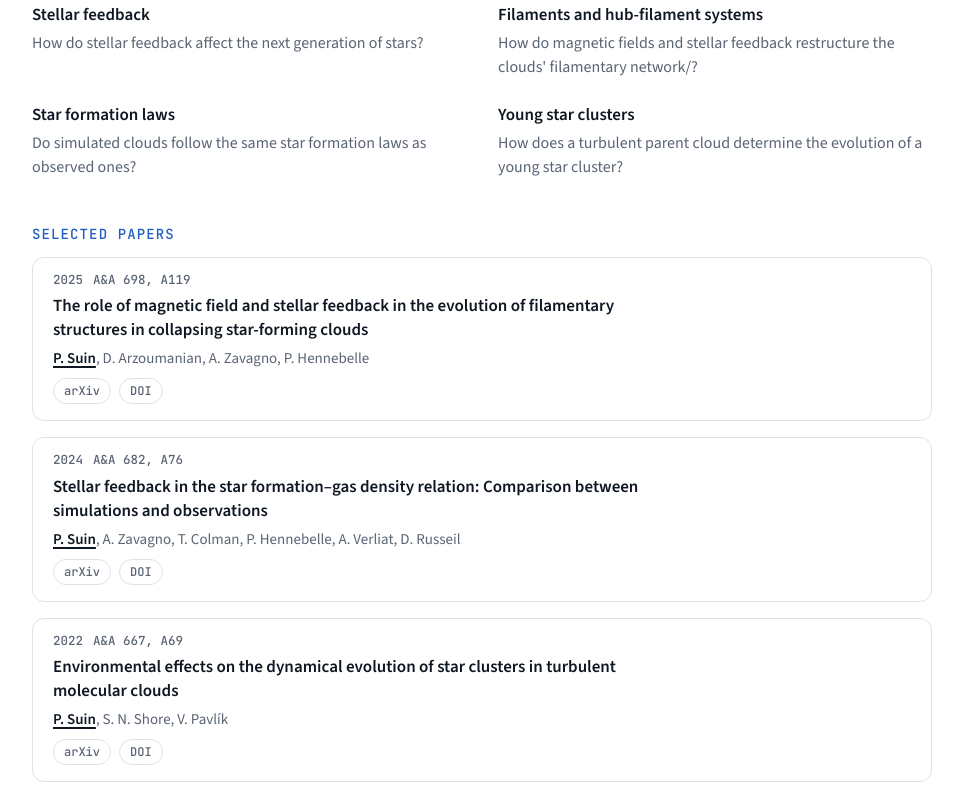
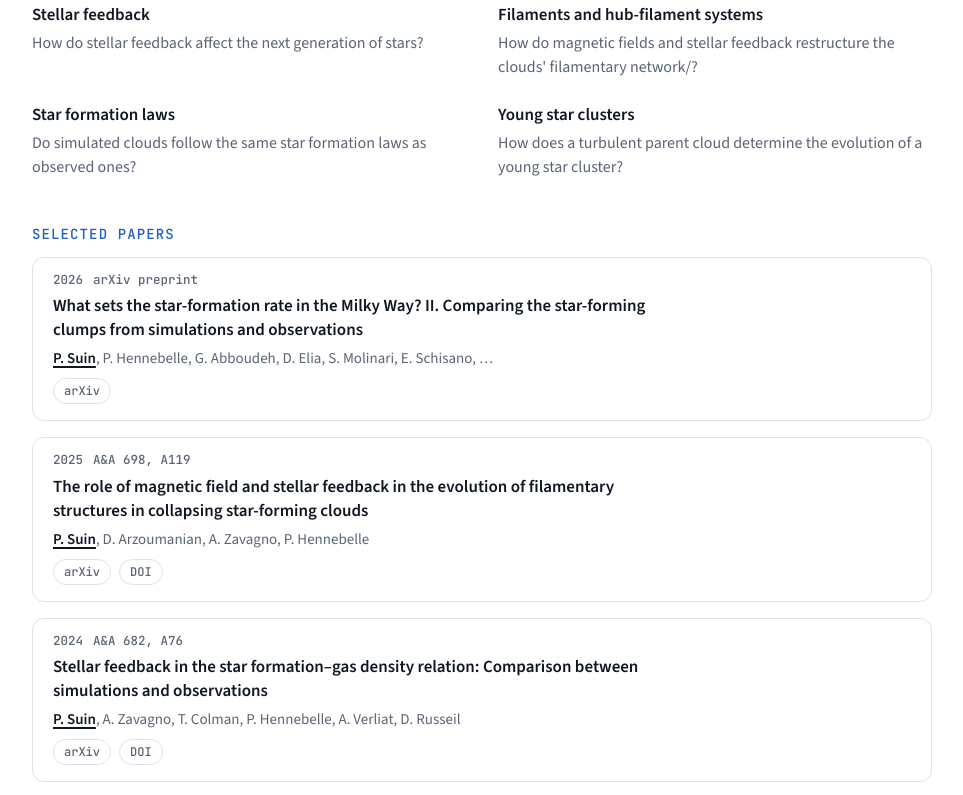
Before and after one commit to PaoloSuin/paolosuin.github.io, a plain HTML site: page index.html in a window 1280 px wide. Shown: the part 571-1366 px from the top of the page, without its empty margins (158-1121 px from the left). Drawn offline with nearby package versions, Linux system fonts and the light colour scheme.

Commit message:
Add new publications for 2026 and 2025

```diff
--- a/index.html
+++ b/index.html
@@ -390,6 +390,12 @@
       <p class="label lone">Selected papers</p>
       <ol class="pubs">
         <li class="pub">
+          <div class="meta"><span class="yr">2026</span><span>arXiv preprint</span></div>
+          <p class="t">What sets the star-formation rate in the Milky Way? II. Comparing the star-forming clumps from simulations and observations</p>
+          <div class="a"><u class="me">P. Suin</u>, P. Hennebelle, G. Abboudeh, D. Elia, S. Molinari, E. Schisano, …</div>
+          <div class="links"><a href="https://arxiv.org/abs/2610.36059" target="_blank" rel="noopener">arXiv</a></div>
+        </li>
+        <li class="pub">
           <div class="meta"><span class="yr">2025</span><span>A&amp;A 698, A119</span></div>
           <p class="t">The role of magnetic field and stellar feedback in the evolution of filamentary structures in collapsing star-forming clouds</p>
           <div class="a"><u class="me">P. Suin</u>, D. Arzoumanian, A. Zavagno, P. Hennebelle</div>
@@ -426,6 +432,7 @@
   <main>
     <h1 class="pagetitle">Publications</h1>
     <section class="yearblock"><h2 class="year">2026</h2><ol class="plist">
+      <li><p class="pt">What sets the star-formation rate in the Milky Way? II. Comparing the star-forming clumps from simulations and observations</p><div class="pa"><u class="me">P. Suin</u>, P. Hennebelle, G. Abboudeh, D. Elia, S. Molinari, E. Schisano, … <span class="n">(16 authors)</span></div><div class="pv">arXiv:2610.36059, 2026 (submitted to A&amp;A)</div><div class="links"><a href="https://arxiv.org/abs/2610.36059" target="_blank" rel="noopener">arXiv</a></div></li>
       <li><p class="pt">The 10–15 GHz radio continuum survey of the Galactic Plane with SKAO</p><div class="pa">A. Bracco, A. Ingallinera, A. J. T. Ramaila, …, <u class="me">P. Suin</u>, … <span class="n">(65 authors)</span></div><div class="pv">Chapter in <i>Advancing Astrophysics with the SKA II</i>, arXiv:2606.26278, 2026</div><div class="links"><a href="https://arxiv.org/abs/2606.26278" target="_blank" rel="noopener">arXiv</a></div></li>
       <li><p class="pt">MXDFz4.4: A LyC emitter 250 Myr after the epoch of reionization and a first test of Lyα morphology as a tracer of LyC escape at high redshift</p><div class="pa">I. Goovaerts, M. Rafelski, A. Beckett, …, <u class="me">P. Suin</u>, … <span class="n">(17 authors)</span></div><div class="pv"><i>The Astrophysical Journal</i>, 2026</div><div class="links"><a href="https://arxiv.org/abs/2603.04517" target="_blank" rel="noopener">arXiv</a><a href="https://doi.org/10.3847/1538-4357/ae75b0" target="_blank" rel="noopener">DOI</a></div></li>
     </ol></section>
```
